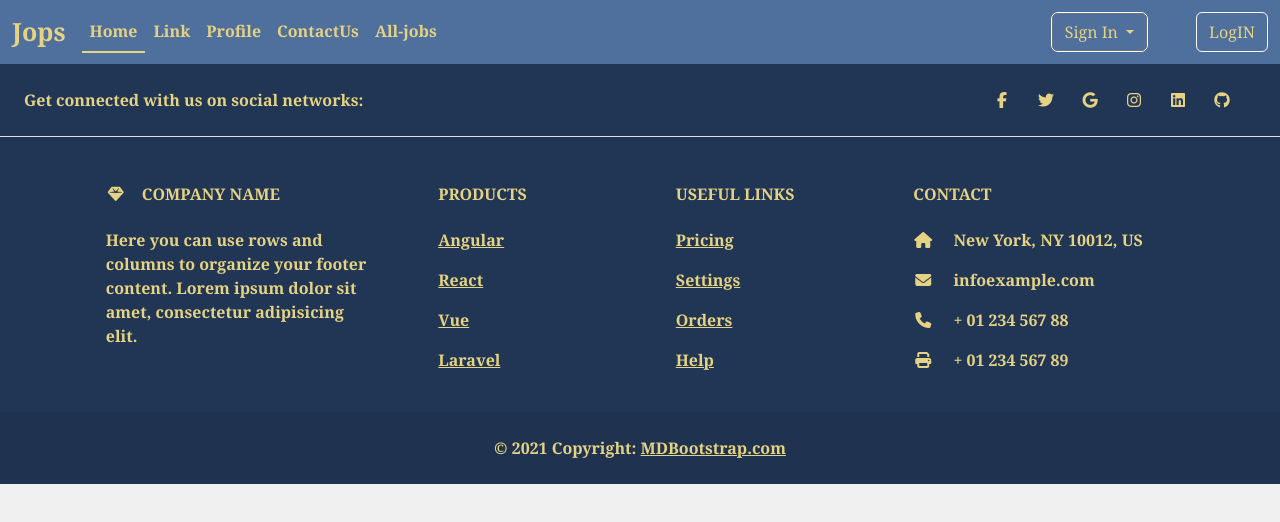
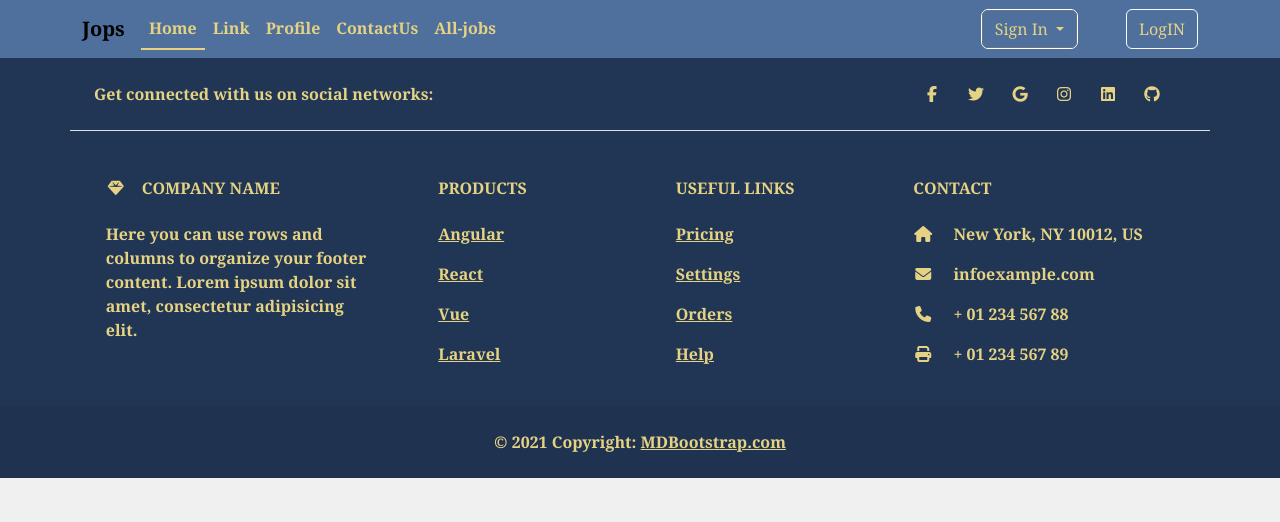
Before and after one commit to seifelden66/php-final-project, an Angular app in the folder client/: page / in a window 1280 px wide. Shown: the top 522 px of the page. Built offline with nearby package versions, Linux system fonts and the light colour scheme.

Commit message:
make heder and footer in container

```diff
--- a/client/src/app/footer/footer.component.html
+++ b/client/src/app/footer/footer.component.html
@@ -1,7 +1,7 @@
 <footer class="text-center text-lg-start bg-light text-muted ">
     <!-- Section: Social media -->
     <section
-      class="d-flex justify-content-center justify-content-lg-between p-4 border-bottom"
+      class="d-flex justify-content-center container justify-content-lg-between p-4 border-bottom"
     >
       <!-- Left -->
       <div class="me-5 d-none d-lg-block">
--- a/client/src/app/header/header.component.html
+++ b/client/src/app/header/header.component.html
@@ -1,5 +1,5 @@
 <nav class="navbar d-none d-xxl-flex d-xl-flex   navbar-expand-lg bg-body-tertiary">
-  <div class="container-fluid">
+  <div class="container">
     <a class="navbar-brand" href="#">Jops</a>
     <button class="navbar-toggler" type="button" data-bs-toggle="collapse" data-bs-target="#navbarSupportedContent" aria-controls="navbarSupportedContent" aria-expanded="false" aria-label="Toggle navigation">
       <span class="navbar-toggler-icon"></span>
```
